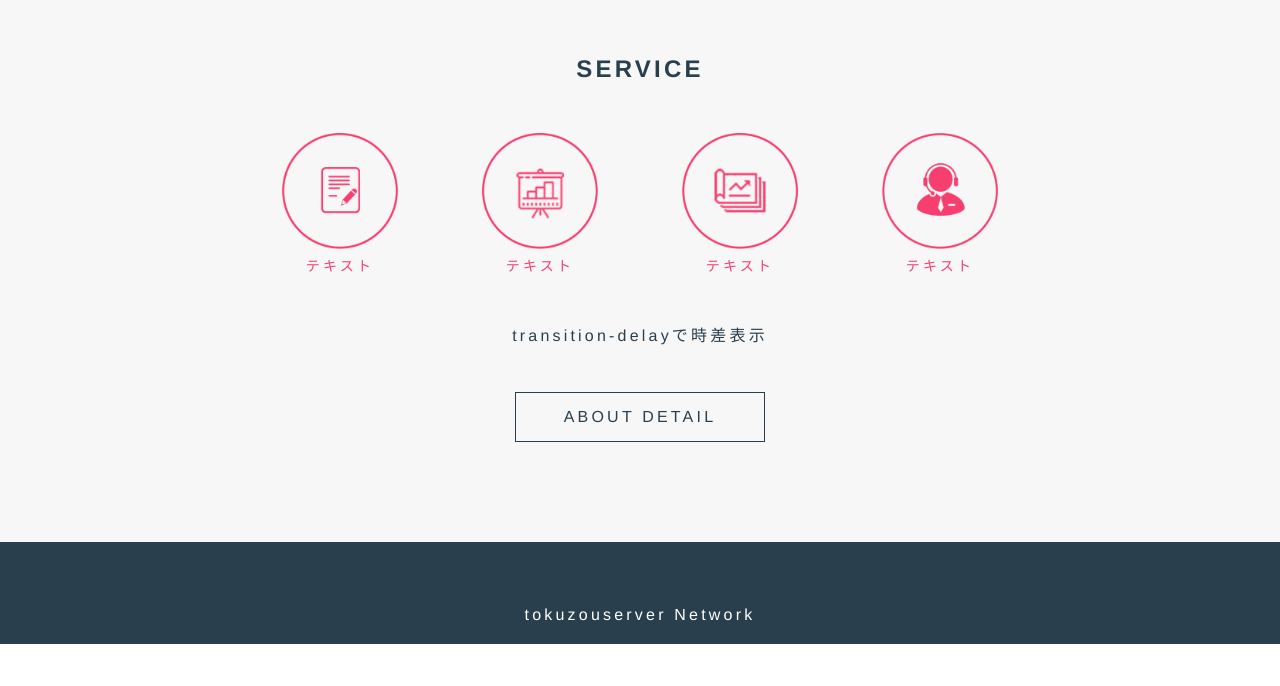
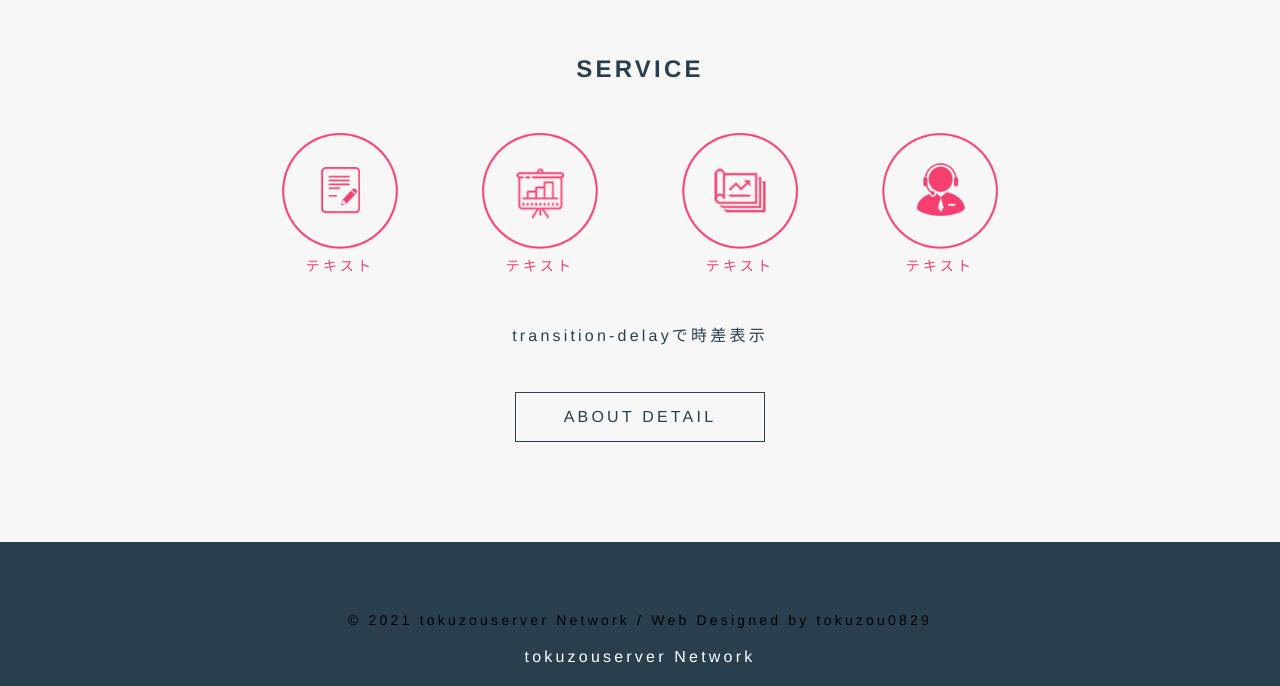
Before and after one commit to TokuzouServer/tokuzouserver, a plain HTML site: page index.html in a window 1280 px wide. Shown: the part 1213-1899 px from the top of the page. Before the commit the page ends 1857 px from the top, so only its background shows below. Drawn offline with nearby package versions, Linux system fonts and the light colour scheme.

Commit message:
Update index.html

```diff
--- a/index.html
+++ b/index.html
@@ -119,7 +119,7 @@
 		</div>
 	</section>
 	<footer>
-		<p class="font_9" style="font-size:14px"><span class="color_15"&copy; 2021 tokuzouserver Network /&nbsp;Web Designed by tokuzou0829</span></p></div><div id="comp-k7bzw9mf" aria-disabled="false" class="_2UgQw"><a data-testid="linkElement" href="https://www.tokuzouserver.ml" target="_self" class="_1fbEI"><span class="_1Qjd7">tokuzouserver Network</span></a></div></div></div></div></div></div></footer></div></div><div id="SCROLL_TO_BOTTOM" class="qhwIj ignore-focus" tabindex="-1" role="region" aria-label="bottom of page"> </div></div></div>
+		<p class="font_9" style="font-size:14px"><span class="color_15">&copy; 2021 tokuzouserver Network /&nbsp;Web Designed by tokuzou0829</span></p></div><div id="comp-k7bzw9mf" aria-disabled="false" class="_2UgQw"><a data-testid="linkElement" href="https://www.tokuzouserver.ml" target="_self" class="_1fbEI"><span class="_1Qjd7">tokuzouserver Network</span></a></div></div></div></div></div></div></footer></div></div><div id="SCROLL_TO_BOTTOM" class="qhwIj ignore-focus" tabindex="-1" role="region" aria-label="bottom of page"> </div></div></div>
 	</footer>
 <script>
 	//フェードイン用のコードです
```
